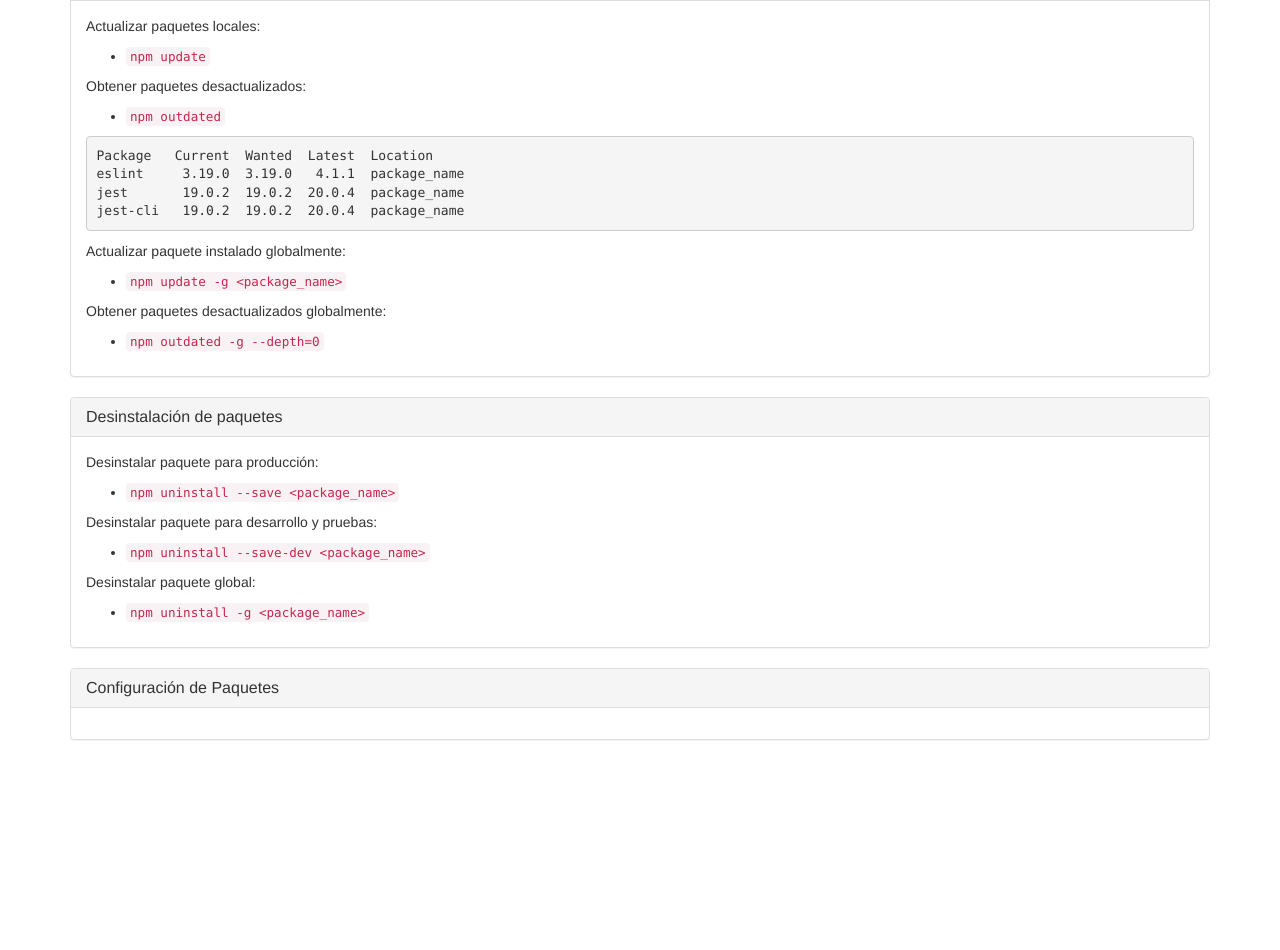
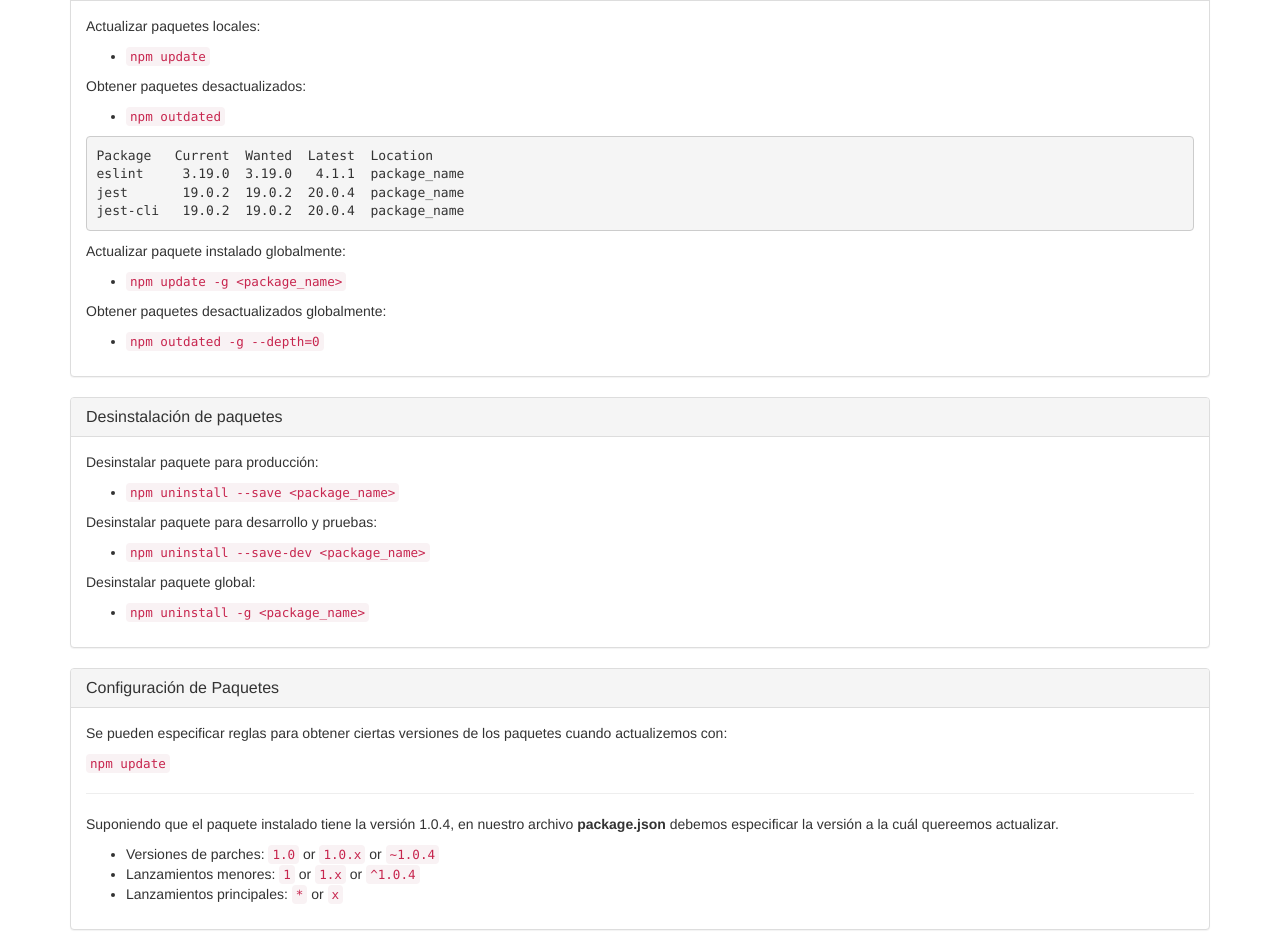
Before and after one commit to lenin-anzen/nodejs-npm, a website: page docs/index.html in a window 1280 px wide. Shown: the part 3426-4376 px from the top of the page. Before the commit the page ends 4186 px from the top, so only its background shows below. Drawn offline with nearby package versions, Linux system fonts and the light colour scheme.

Commit message:
Configuration of the packages

```diff
--- a/docs/index.html
+++ b/docs/index.html
@@ -338,11 +338,21 @@
             </div>
             <div class="panel panel-default" id="configure-packages">
                 <div class="panel-heading">
-                    <h3 class="panel-title"><a href="" target="_blank" title="Configuración de Paquetes">Configuración de Paquetes</a></h3>
+                    <h3 class="panel-title"><a href="https://docs.npmjs.com/getting-started/semantic-versioning" target="_blank" title="Configuración de Paquetes">Configuración de Paquetes</a></h3>
                 </div>
                 <div class="panel-body">
                     <div class="row">
-                        <div class="col md-12 col-sm-12"></div>
+                        <div class="col md-12 col-sm-12">
+                          <p>Se pueden especificar reglas para obtener ciertas versiones de los paquetes cuando actualizemos con:</p>
+                          <code>npm update</code>
+                          <hr>
+                          <p>Suponiendo que el paquete instalado tiene la versión 1.0.4, en nuestro archivo <strong>package.json</strong> debemos especificar la versión a la cuál quereemos actualizar.</p>
+                          <ul>
+                            <li>Versiones de parches: <code>1.0</code> or <code>1.0.x</code> or <code>~1.0.4</code></li>
+                            <li>Lanzamientos menores: <code>1</code> or <code>1.x</code> or <code>^1.0.4</code></li>
+                            <li>Lanzamientos principales: <code>*</code> or <code>x</code></li>
+                          </ul>
+                        </div>
                     </div>
                 </div>
             </div>
```
